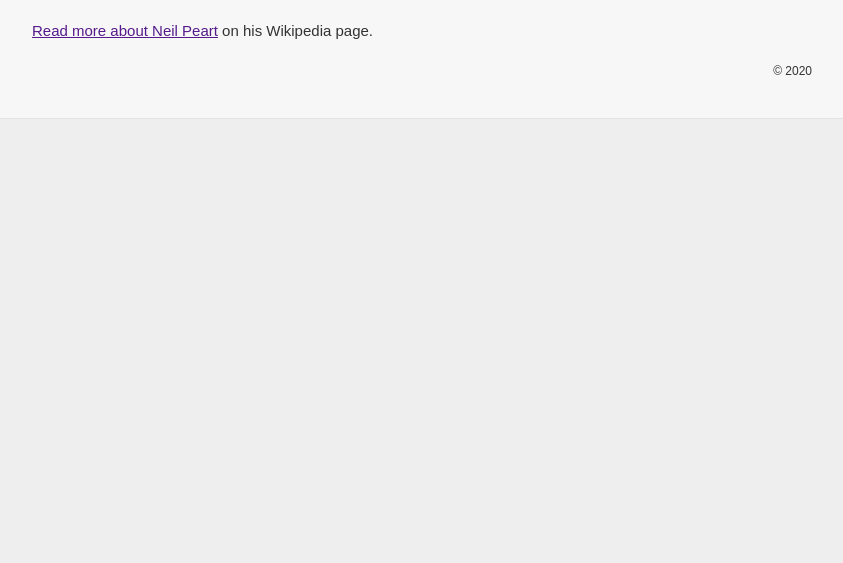
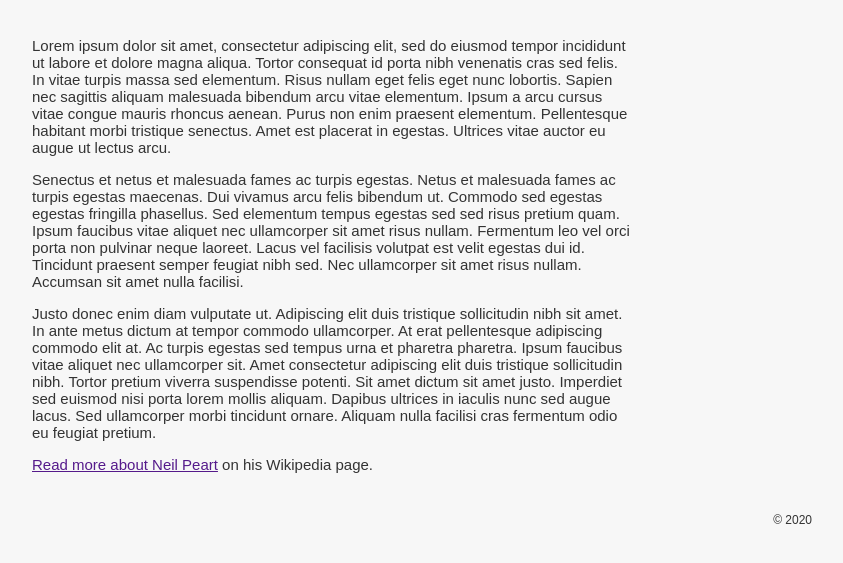
Before and after one commit to steppjason/fcc-tribute-page, a plain HTML site: page src/index.html in a window 1280 px wide. Shown: the part 511-1074 px from the top of the page, without its empty margins (308-1151 px from the left). Before the commit the page ends 800 px from the top, so only its background shows below. Drawn offline with Linux system fonts and the light colour scheme.

Commit message:
Updated index page content with lorem ipsum

```diff
--- a/src/index.html
+++ b/src/index.html
@@ -19,7 +19,13 @@
 				<figcaption id="img-caption">Neil Peart, of Rush, photographed in Cleveland on Dec. 17, 1977.</figcaption>
 			  </figure>
 			  <section id="tribute-info">
-				<a id="tribute-link" target="_blank" href="">Read more about Neil Peart</a> on his Wikipedia page.
+					<p>Lorem ipsum dolor sit amet, consectetur adipiscing elit, sed do eiusmod tempor incididunt ut labore et dolore magna aliqua. Tortor consequat id porta nibh venenatis cras sed felis. In vitae turpis massa sed elementum. Risus nullam eget felis eget nunc lobortis. Sapien nec sagittis aliquam malesuada bibendum arcu vitae elementum. Ipsum a arcu cursus vitae congue mauris rhoncus aenean. Purus non enim praesent elementum. Pellentesque habitant morbi tristique senectus. Amet est placerat in egestas. Ultrices vitae auctor eu augue ut lectus arcu.</p>
+
+					<p>Senectus et netus et malesuada fames ac turpis egestas. Netus et malesuada fames ac turpis egestas maecenas. Dui vivamus arcu felis bibendum ut. Commodo sed egestas egestas fringilla phasellus. Sed elementum tempus egestas sed sed risus pretium quam. Ipsum faucibus vitae aliquet nec ullamcorper sit amet risus nullam. Fermentum leo vel orci porta non pulvinar neque laoreet. Lacus vel facilisis volutpat est velit egestas dui id. Tincidunt praesent semper feugiat nibh sed. Nec ullamcorper sit amet risus nullam. Accumsan sit amet nulla facilisi.</p>
+
+					<p>Justo donec enim diam vulputate ut. Adipiscing elit duis tristique sollicitudin nibh sit amet. In ante metus dictum at tempor commodo ullamcorper. At erat pellentesque adipiscing commodo elit at. Ac turpis egestas sed tempus urna et pharetra pharetra. Ipsum faucibus vitae aliquet nec ullamcorper sit. Amet consectetur adipiscing elit duis tristique sollicitudin nibh. Tortor pretium viverra suspendisse potenti. Sit amet dictum sit amet justo. Imperdiet sed euismod nisi porta lorem mollis aliquam. Dapibus ultrices in iaculis nunc sed augue lacus. Sed ullamcorper morbi tincidunt ornare. Aliquam nulla facilisi cras fermentum odio eu feugiat pretium.</p>
+
+					<p><a id="tribute-link" target="_blank" href="">Read more about Neil Peart</a> on his Wikipedia page.</p>
 			  </section>
 			</main>
 
```
